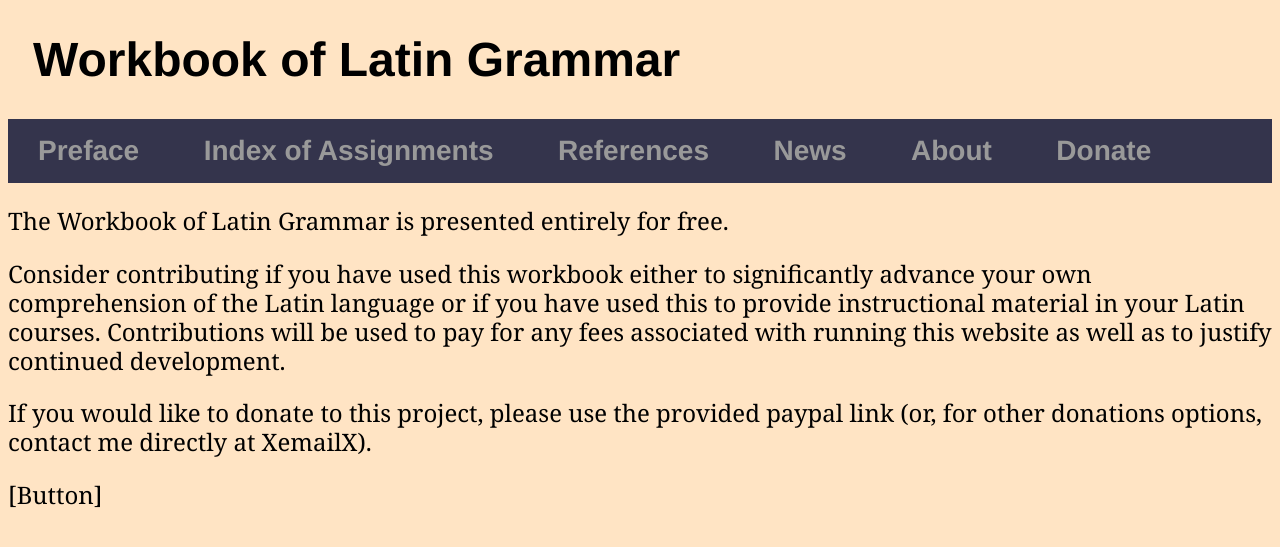
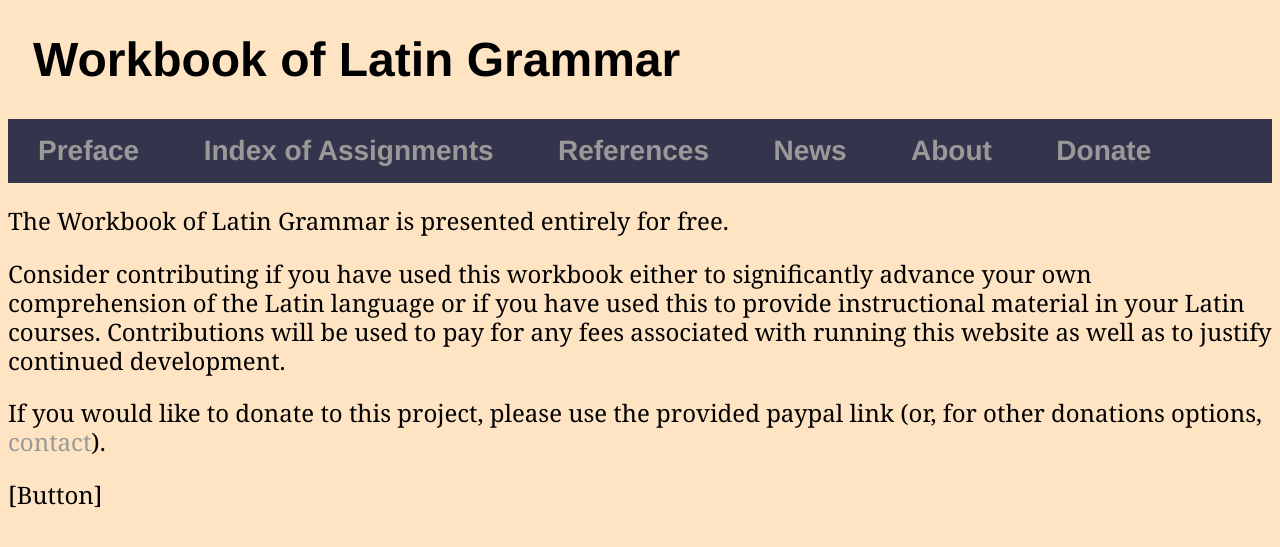
Before and after one commit to AlanCFleming82/AlanCFleming82.github.io, a Jekyll site: the page built from Donations.html, in a window 1280 px wide. Shown: the top 547 px of the page. Built offline with Jekyll 4.4.1, drawn with Linux system fonts in a browser that asks for light colours.

Commit message:
Update Donations.html

```diff
--- a/Donations.html
+++ b/Donations.html
@@ -4,5 +4,5 @@ title: Donate
 ---
 <p> The Workbook of Latin Grammar is presented entirely for free. </p>
 <p> Consider contributing if you have used this workbook either to significantly advance your own comprehension of the Latin language or if you have used this to provide instructional material in your Latin courses. Contributions will be used to pay for any fees associated with running this website as well as to justify continued development.</p>
-<p>If you would like to donate to this project, please use the provided paypal link (or, for other donations options, contact me directly at XemailX).</p>
+<p>If you would like to donate to this project, please use the provided paypal link (or, for other donations options, <a href="mailto:contact@latinworkbook.com">contact</a>).</p>
 <p>[Button]</p>
```
